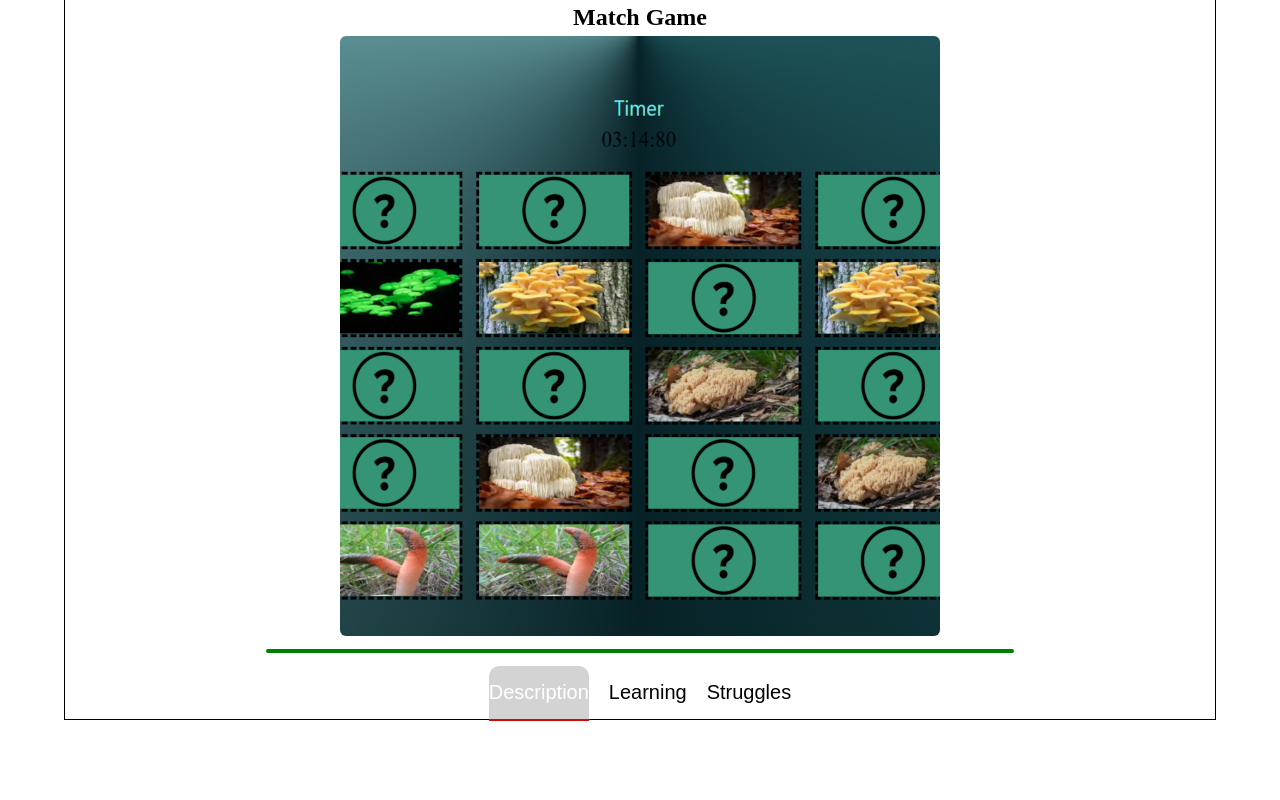
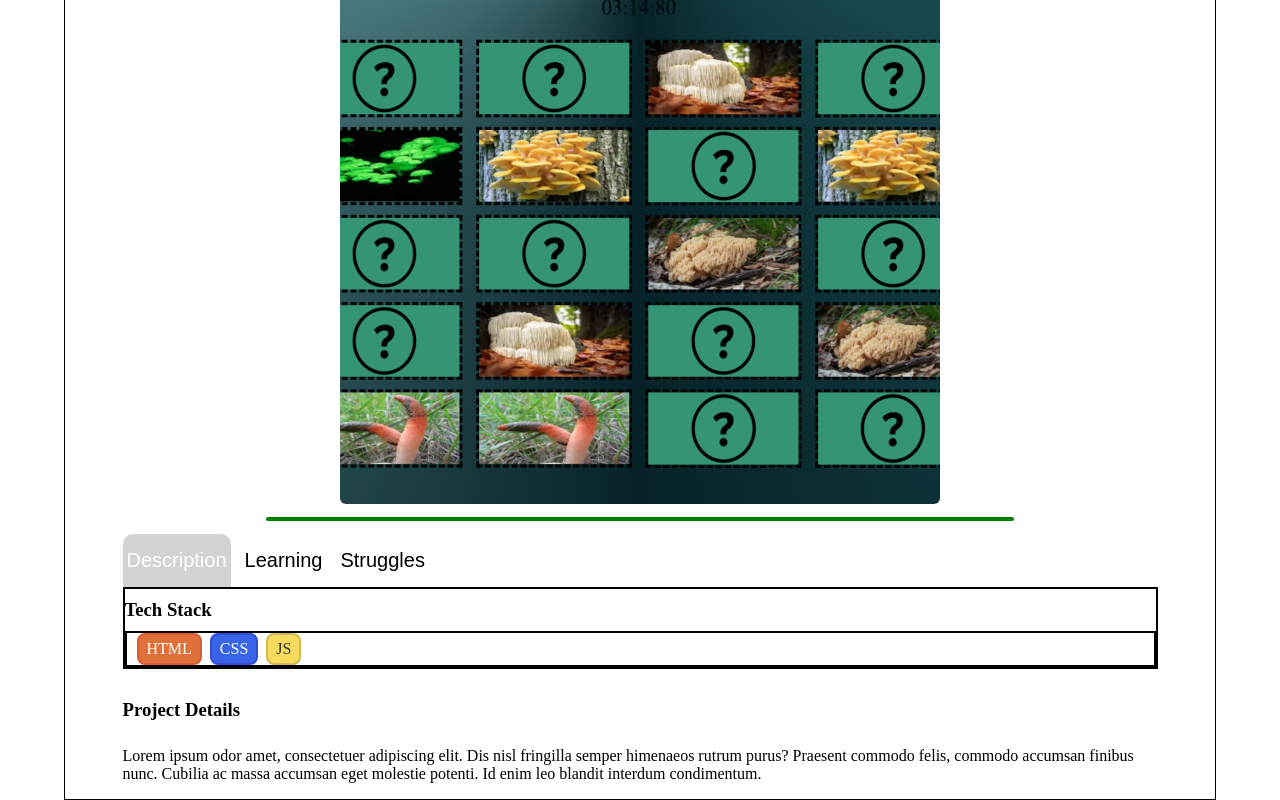
Before and after one commit to worldOfVerdure/Portfolio, a React (Vite) app: page / in a window 1280 px wide. Shown: the part 1190-1990 px from the top of the page. Before the commit the page ends 1930 px from the top, so only its background shows below. Built offline with nearby package versions, Linux system fonts and the light colour scheme.

Commit message:
Add near complete description component

```diff
--- a/src/components/Projects/Description.jsx
+++ b/src/components/Projects/Description.jsx
@@ -1,22 +1,21 @@
-import { colorSelector } from "./auxiliaryProjectFuncs";
-import { PROJECT_DATA } from "./projectData";
+import { colorSelector, retrieveProjectData } from "./auxiliaryProjectFuncs";
 import { styled } from "styled-components";
 
-export default function Description() {
+export default function Description({ selectedProject }) {
+  const selectedProjectData = retrieveProjectData(selectedProject);
   return (
     <>
       <TechStack>
         <h3>Tech Stack</h3>
-        <hr />
         <TechContainer >
-          {PROJECT_DATA.tech.map(techName => {
+          {selectedProjectData.tech.map(techName => {
             const colors = colorSelector(techName);
             return (
               <Tech
                 $backColor={colors[0]}
                 $borderColor={colors[1]}
                 $textColor={colors[2]}
-              key={`${props.title} ${techName}`}
+                key={`${selectedProjectData.title} ${techName}`}
               >
                 {techName}
               </Tech>
@@ -24,13 +23,23 @@ export default function Description() {
           })}
         </TechContainer>
       </TechStack>
+      {/* {This is where we will put the text container} */}
+      <TextContainer >
+        <h3>Project Details</h3>
+        <Text>
+          <p>{selectedProjectData.description}</p>
+        </Text>
+      </TextContainer>
+
     </>
   );
 }
 
+
+
 const Tech = styled.div`
   background-color: ${props => props.$backColor};
-  border: .4rem solid ${props => props.$borderColor};
+  border: .25rem solid ${props => props.$borderColor};
   border-radius: .8rem;
   color: ${props => props.$textColor};
   display: flex;
@@ -42,11 +51,12 @@ const Tech = styled.div`
 
 const TechContainer = styled.div`
   align-items: center;
+  border: .2rem solid #000;
   display: flex;
   flex-wrap: wrap;
   gap: .8rem;
   justify-content: start;
-  margin-top: 2rem;
+  padding: 0 1rem;
 
   & > * {
     flex: 1 auto;
@@ -54,5 +64,21 @@ const TechContainer = styled.div`
 `;
 
 const TechStack = styled.section`
+  border: .2rem solid #000;
 
+  & h3 {
+    margin: 1rem auto;
+  }
 `;
+
+const Text = styled.div`
+  overflow-y: auto;
+`;
+
+const TextContainer = styled.section`
+  max-height: 40vh;
+
+  & h3 {
+    margin: 1rem auto;
+  }
+`;
--- a/src/components/Projects/Projects.jsx
+++ b/src/components/Projects/Projects.jsx
@@ -29,7 +29,7 @@ export default function Projects() {
   }
 
   const [selectedProject, setSelectedProject] = useState(PROJECT_TITLES[0]);
-  //Pass the project title as a string, have it returned the data as an object.
+  //Pass the project title as a string, have it returned the data object.
   const selectedProjectData = retrieveProjectData(selectedProject);
 
   function handleTabSelection (event) {
@@ -51,11 +51,6 @@ export default function Projects() {
       default:
         console.log("The tab button text doesn't match any existing strings.");
     }
-  }
-
-  function textBoxSelection (selectedNavText) {
-    if (selectedNavText === "Description")
-      return <Description selectedProject={selectedProject} />
   }
 
   return (
@@ -90,20 +85,21 @@ export default function Projects() {
               <ul>
                 {PROJECT_NAV_TEXT.map(innerNavText =>
                   <li key={innerNavText} >
-                    <NavButton
+                    <NavButtonInner
                       $currentSelected={selectedNavText}
                       onClick={handleInnerTabSelection}
                       $tabTitle={innerNavText}
                       type="button"
                     >
                       {innerNavText}
-                    </NavButton>
+                    </NavButtonInner>
                   </li>
                 )}
               </ul>
             </NavText>
             <TextBox >
-              { textBoxSelection() }
+              {selectedNavText === "Description" && <Description selectedProject={selectedProject} />}
+
             </TextBox>
           </TextSection>
         </ProjectCard>
@@ -124,15 +120,6 @@ export default function Projects() {
           </p>
 
 */
-// const InternalNavButton = styled.button`
-//   background-color: ${ props => {
-//     if (props.$tabTitle === props.$currentSelected)
-//       return "#D3D3D3";
-//     else
-//       return "trans"
-//   }};
-
-// `;
 
 const MainProject = styled.main`
   border: .1rem #000 solid;
@@ -210,13 +197,17 @@ const NavButton = styled.button`
   }
 `;
 
+const NavButtonInner = styled(NavButton)`
+  padding: 1.5rem .4rem;
+`;
+
 const NavText = styled.nav`
   align-items: center;
   display: flex;
 
   & ul {
     display: flex;
-    gap: 2rem;
+    gap: 1rem;
     justify-content: start;
     list-style-type: none;
     margin: 0;
@@ -235,7 +226,8 @@ const ProjectSection = styled.section`
   gap: 2rem;
   justify-content: center;
   margin-bottom: 2rem;
-  width: 90%;
+  max-height: 100vh;
+  max-width: 90%;
 
   & h2 {
     align-self: start;
@@ -250,5 +242,6 @@ const TextBox = styled.div`
 `;
 
 const TextSection = styled.section`
-
+  margin: 0 auto;
+  max-width: 90%;
 `;
--- a/src/components/Projects/auxiliaryProjectFuncs.js
+++ b/src/components/Projects/auxiliaryProjectFuncs.js
@@ -27,7 +27,6 @@ import managementApp500 from "../../assets/images/projectCard/managementApp/mana
 import managementApp700 from "../../assets/images/projectCard/managementApp/managementApp-700.png";
 import managementApp900 from "../../assets/images/projectCard/managementApp/managementApp-900.png";
 import managementApp1200 from "../../assets/images/projectCard/managementApp/managementApp-1200.png";
-
 import { PROJECT_DATA } from "./projectData.js";
 
 export function colorSelector(techName) {
```
Lines whose indentation alone changed are shown as unchanged.
